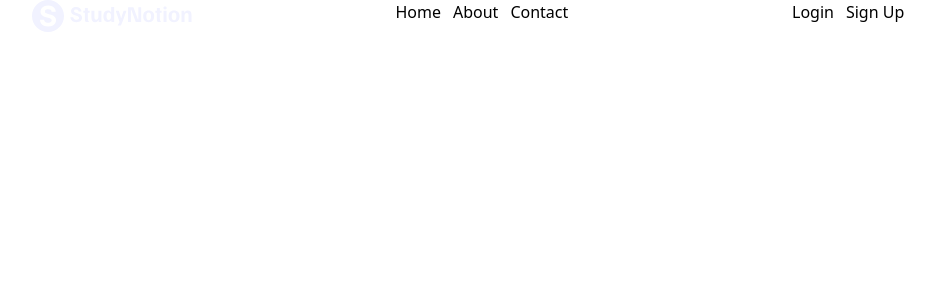
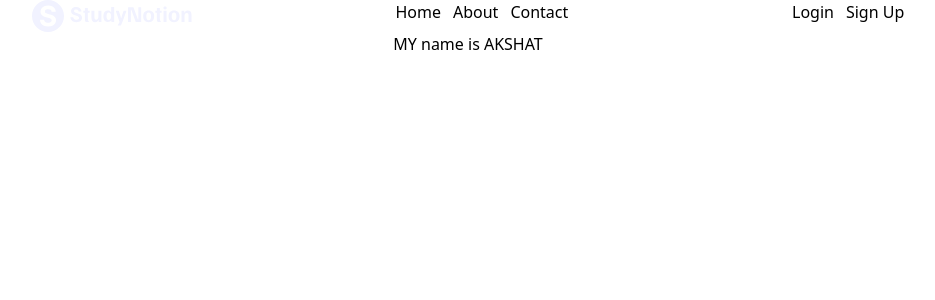
Before and after one commit to Akshat-Kumar-work/router-navbar, a React (Create React App) app: page /about in a window 1280 px wide. Shown: the top 300 px of the page, without its empty margins (172-1107 px from the left). Built offline with nearby package versions, Linux system fonts and the light colour scheme.

Commit message:
commiting on 30 march 23

```diff
--- a/src/App.js
+++ b/src/App.js
@@ -6,6 +6,8 @@ import Login from "./pages/Login";
 import Signup from "./pages/Signup";
 import Dashboard from "./pages/Dashboard";
 import { useState } from "react";
+import About from "./pages/About";
+import Contact from "./pages/Contact";
 
 function App() {
 
@@ -20,6 +22,8 @@ function App() {
             <Route path="/login" element={<Login setIsLoggedIn={setIsLoggedIn} />}/>
             <Route path="/signup" element={<Signup setIsLoggedIn={setIsLoggedIn}/>}/>
             <Route path="/dashboard" element={<Dashboard/>}/>
+            <Route path="/about" element={<About></About>}/>
+            <Route path="/contact" element={<Contact></Contact>}/>
           </Routes>
     </div>
   );
--- a/src/components/NavBar.js
+++ b/src/components/NavBar.js
@@ -21,11 +21,11 @@ return(
             </ul>
 
             <ul>
-                <li> <Link to="/" >About</Link></li>
+                <li> <Link to="/about" >About</Link></li>
             </ul>
 
             <ul>
-                <li> <Link to="/" >Contact</Link></li>
+                <li> <Link to="/contact" >Contact</Link></li>
             </ul>
         </nav>
 
--- /dev/null
+++ b/src/pages/About.js
@@ -0,0 +1,8 @@
+function About (){
+    return(
+        <div className="flex justify-center items-center">
+            <p>MY name is AKSHAT</p>
+        </div>
+    )
+}
+export default About;
--- /dev/null
+++ b/src/pages/Contact.js
@@ -0,0 +1,12 @@
+function Contact(){
+    return(
+        <div>
+            <div className=" flex justify-center items-center">
+
+                Mail Me
+
+            </div>
+        </div>
+    )
+}
+export default Contact;
```
